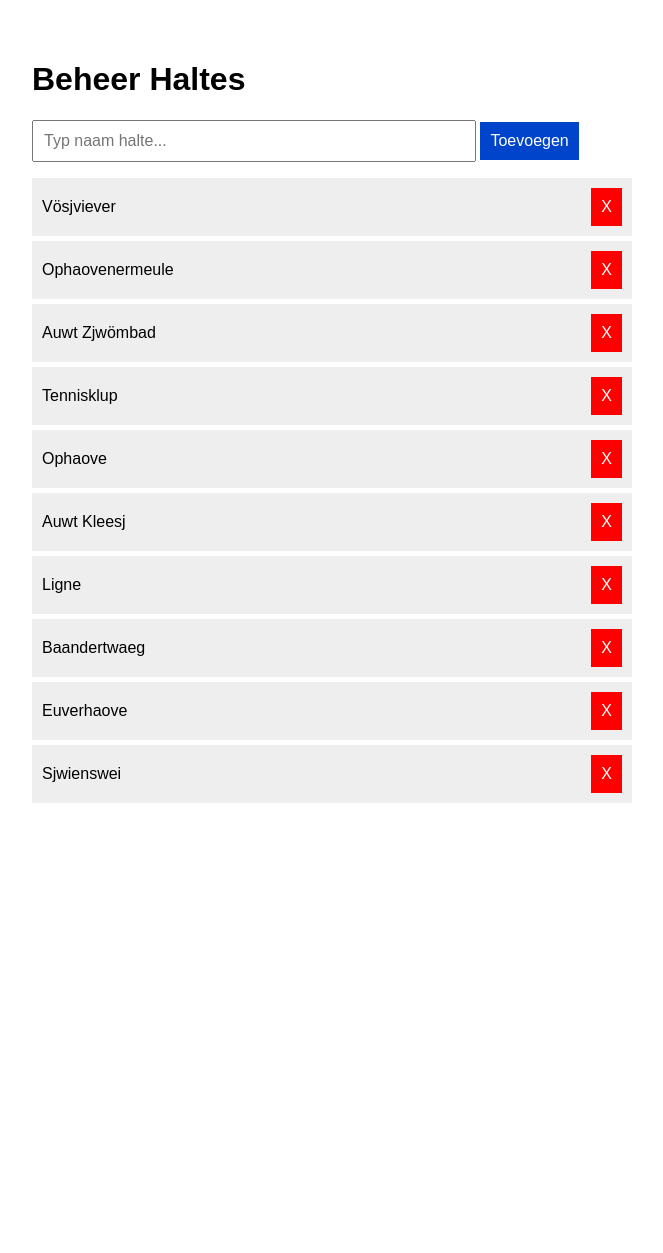
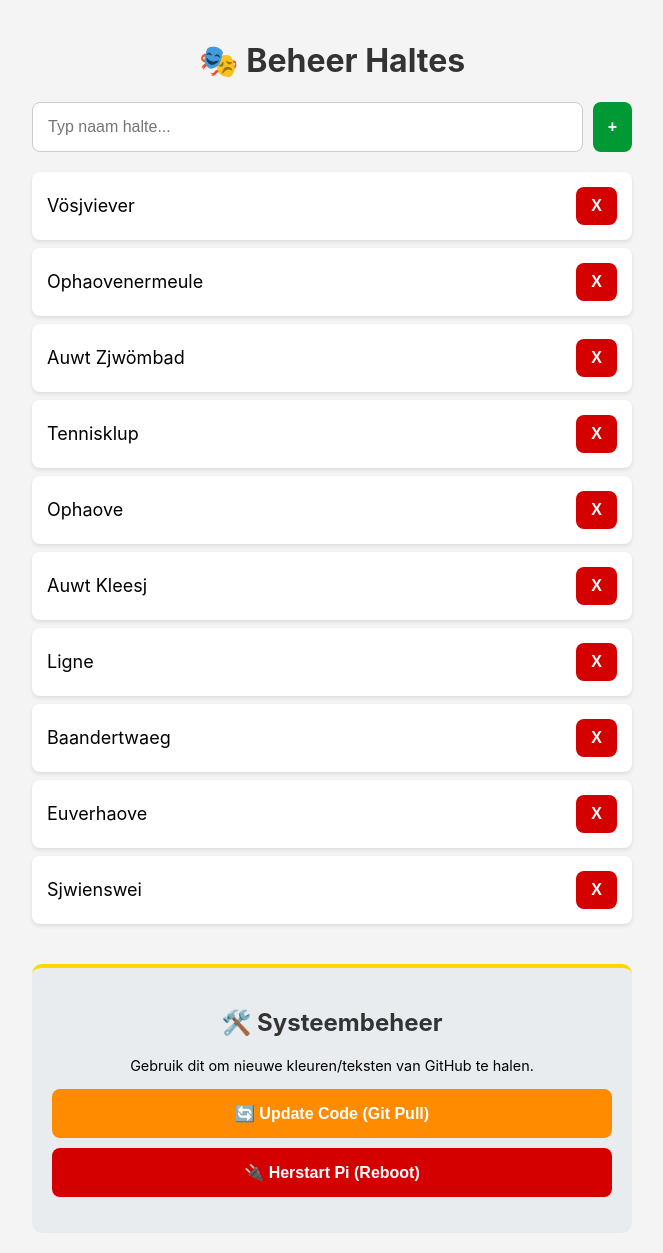
Before and after one commit to ArcusD/carnaval-veerboot, a Flask app: page /admin in a window 1280 px wide. Shown: the whole page, without its empty margins (308-971 px from the left). Before the commit the page ends 803 px from the top, so only its background shows below. Run offline with Flask 3, Linux system fonts and the light colour scheme.

Commit message:
added git pull to admin panel

```diff
--- a/app.py
+++ b/app.py
@@ -1,6 +1,7 @@
 from flask import Flask, render_template, request, jsonify
 import json
 import os
+import subprocess
 
 app = Flask(__name__)
 
@@ -54,5 +55,20 @@ def update_haltes():
     save_data(nieuwe_lijst)
     return jsonify({"status": "gelukt"})
 
+@app.route('/api/update', methods=['POST'])
+def git_pull():
+    try:
+        # Voer 'git pull' uit in de map waar we nu zijn
+        result = subprocess.check_output(['git', 'pull'], text=True)
+        return jsonify({"status": "success", "message": result})
+    except Exception as e:
+        return jsonify({"status": "error", "message": str(e)}), 500
+
+@app.route('/api/reboot', methods=['POST'])
+def reboot():
+    # Herstart de Pi (nodig om nieuwe Python code te laden)
+    subprocess.Popen(['sudo', 'reboot'])
+    return jsonify({"status": "success", "message": "Rebooting..."})
+
 if __name__ == '__main__':
     app.run(debug=True, host='0.0.0.0', port=5000)
--- a/templates/admin.html
+++ b/templates/admin.html
@@ -1,63 +1,172 @@
 <!DOCTYPE html>
-<html>
+<html lang="nl">
 <head>
+    <meta charset="UTF-8">
+    <meta name="viewport" content="width=device-width, initial-scale=1.0">
     <title>Carnaval Admin</title>
     <style>
-        body { font-family: sans-serif; max-width: 600px; margin: 20px auto; padding: 20px; }
-        input { padding: 10px; width: 70%; font-size: 16px; }
-        button { padding: 10px; font-size: 16px; cursor: pointer; background: #0044cc; color: white; border: none;}
-        ul { list-style: none; padding: 0; }
-        li { background: #eee; margin: 5px 0; padding: 10px; display: flex; justify-content: space-between; align-items: center; }
-        .verwijder { background: red; margin-left: 10px; width: auto;}
+        body {
+            font-family: -apple-system, BlinkMacSystemFont, "Segoe UI", Roboto, Helvetica, Arial, sans-serif;
+            max-width: 600px;
+            margin: 0 auto;
+            padding: 20px;
+            background-color: #f4f4f4;
+        }
+
+        h1, h2 {
+            color: #333;
+            text-align: center;
+        }
+
+        /* Het invoerveld */
+        .input-groep {
+            display: flex;
+            gap: 10px;
+            margin-bottom: 20px;
+        }
+
+        input[type="text"] {
+            flex: 1;
+            padding: 15px;
+            font-size: 16px;
+            border: 1px solid #ccc;
+            border-radius: 8px;
+        }
+
+        /* Algemene knop stijlen */
+        button {
+            padding: 15px;
+            font-size: 16px;
+            font-weight: bold;
+            border: none;
+            border-radius: 8px;
+            cursor: pointer;
+            color: white;
+            transition: opacity 0.2s;
+        }
+
+            button:active {
+                opacity: 0.7;
+            }
+
+        /* Specifieke knoppen */
+        .btn-toevoegen {
+            background-color: #009933; /* Groen */
+        }
+
+        .btn-verwijder {
+            background-color: #D40000; /* Rood */
+            padding: 10px 15px;
+            margin-left: 10px;
+        }
+
+        .btn-update {
+            background-color: #FF8C00; /* Oranje */
+            width: 100%;
+            margin-bottom: 10px;
+        }
+
+        .btn-reboot {
+            background-color: #D40000; /* Rood */
+            width: 100%;
+        }
+
+        /* De lijst */
+        ul {
+            list-style: none;
+            padding: 0;
+        }
+
+        li {
+            background: white;
+            margin: 8px 0;
+            padding: 15px;
+            display: flex;
+            justify-content: space-between;
+            align-items: center;
+            border-radius: 8px;
+            box-shadow: 0 2px 4px rgba(0,0,0,0.1);
+            font-size: 18px;
+        }
+
+        /* Systeem vak */
+        .systeem-vak {
+            margin-top: 40px;
+            background: #e9ecef;
+            padding: 20px;
+            border-radius: 10px;
+            border-top: 4px solid #FFD700; /* Geel randje */
+        }
+
+        .status {
+            text-align: center;
+            font-style: italic;
+            margin-top: 10px;
+            color: #666;
+        }
     </style>
 </head>
 <body>
-    <h1>Beheer Haltes</h1>
 
-    <div>
+    <h1>🎭 Beheer Haltes</h1>
+
+    <div class="input-groep">
         <input type="text" id="nieuweHalte" placeholder="Typ naam halte...">
-        <button onclick="voegToe()">Toevoegen</button>
+        <button class="btn-toevoegen" onclick="voegToe()">+</button>
     </div>
 
     <ul id="lijst">
     </ul>
 
+    <div class="systeem-vak">
+        <h2>🛠️ Systeembeheer</h2>
+        <p style="text-align: center; font-size: 0.9em; margin-bottom: 15px;">
+            Gebruik dit om nieuwe kleuren/teksten van GitHub te halen.
+        </p>
+
+        <button class="btn-update" onclick="doeUpdate()">🔄 Update Code (Git Pull)</button>
+        <button class="btn-reboot" onclick="doeReboot()">🔌 Herstart Pi (Reboot)</button>
+
+        <p id="status-tekst" class="status"></p>
+    </div>
+
     <script>
-        // Dit stukje Javascript praat met jouw Python backend
         let haltes = [];
 
-        // 1. Data ophalen bij het openen van de pagina
+        // --- 1. HALTES BEHEREN ---
+
         async function laadHaltes() {
+            try {
                 const antwoord = await fetch('/api/haltes');
                 haltes = await antwoord.json();
                 tekenLijst();
+            } catch (e) {
+                console.error("Kon niet laden", e);
+            }
         }
 
-        // 2. De lijst op het scherm zetten
         function tekenLijst() {
             const lijst = document.getElementById('lijst');
-            lijst.innerHTML = ''; // Eerst leegmaken
+            lijst.innerHTML = '';
 
             haltes.forEach((halte, index) => {
                 lijst.innerHTML += `
                             <li>
                                 ${halte}
-                        <button class="verwijder" onclick="verwijder(${index})">X</button>
+                                <button class="btn-verwijder" onclick="verwijder(${index})">X</button>
                             </li>`;
             });
         }
 
-        // 3. Opslaan naar Python
         async function opslaan() {
             await fetch('/api/haltes', {
                 method: 'POST',
-                headers: {'Content-Type': 'application/json'},
+                headers: { 'Content-Type': 'application/json' },
                 body: JSON.stringify(haltes)
             });
             tekenLijst();
         }
 
-        // 4. Nieuwe toevoegen
         function voegToe() {
             const veld = document.getElementById('nieuweHalte');
             if (veld.value) {
@@ -67,13 +176,44 @@
             }
         }
 
-        // 5. Verwijderen
         function verwijder(index) {
+            if (!confirm("Weet je zeker dat je '" + haltes[index] + "' wilt verwijderen?")) return;
             haltes.splice(index, 1);
             opslaan();
         }
 
-        // Starten maar!
+        // --- 2. SYSTEEM BEHEREN ---
+
+        async function doeUpdate() {
+            const statusVeld = document.getElementById('status-tekst');
+            statusVeld.innerText = "⏳ Bezig met Git Pull...";
+
+            try {
+                const response = await fetch('/api/update', { method: 'POST' });
+                const data = await response.json();
+
+                if (data.status === 'success') {
+                    alert("✅ Update gelukt!\n\nMelding: " + data.message);
+                    statusVeld.innerText = "Update klaar. Klik nu op 'Herstart Pi' om de wijzigingen te zien.";
+                } else {
+                    alert("❌ Fout: " + data.message);
+                    statusVeld.innerText = "Er ging iets mis.";
+                }
+            } catch (e) {
+                alert("Kon update niet starten: " + e);
+                statusVeld.innerText = "Verbindingsfout.";
+            }
+        }
+
+        async function doeReboot() {
+            if (!confirm("⚠️ Let op: Het scherm in de wagen gaat nu op zwart en start opnieuw op. Doorgaan?")) return;
+
+            fetch('/api/reboot', { method: 'POST' });
+            document.getElementById('status-tekst').innerText = "Pi is aan het herstarten... even geduld.";
+            alert("De Pi herstart nu. Wacht ongeveer 1 minuut en ververs dan deze pagina.");
+        }
+
+        // Starten bij laden pagina
         laadHaltes();
     </script>
 </body>
```
Lines whose indentation alone changed are shown as unchanged.
